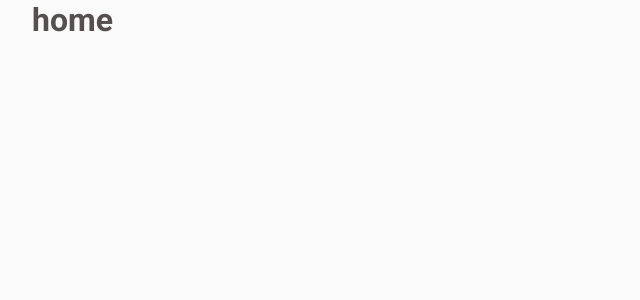
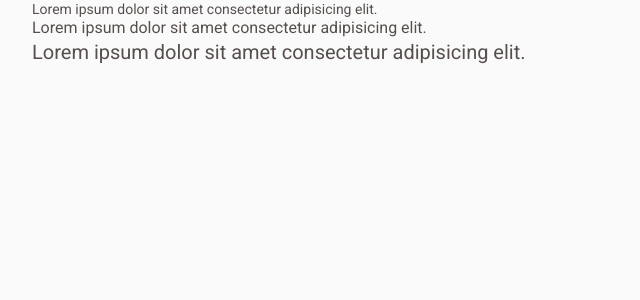
Before and after one commit to danielVFS/coffee-delivery, a React (Vite) app: page / in a window 1280 px wide. Shown: the top 300 px of the page, without its empty margins (0-640 px from the left). Built offline with nearby package versions, Linux system fonts and the light colour scheme.

Commit message:
feat(Text): create component

```diff
--- /dev/null
+++ b/src/components/Text/index.tsx
@@ -0,0 +1,15 @@
+import { TextContainer, TEXT_SIZES } from "./styles";
+
+interface TextProps extends React.HTMLProps<HTMLParagraphElement> {
+  variant: keyof typeof TEXT_SIZES;
+  bold?: boolean;
+  children: string;
+}
+
+export function Text({ variant, bold, children }: TextProps) {
+  return (
+    <TextContainer variant={variant} bold={bold}>
+      {children}
+    </TextContainer>
+  );
+}
--- /dev/null
+++ b/src/components/Text/styles.ts
@@ -0,0 +1,19 @@
+import styled from "styled-components";
+
+export const TEXT_SIZES = {
+  large: 1.25,
+  medium: 1,
+  small: 0.875,
+} as const;
+
+interface TextContainerProps {
+  variant: keyof typeof TEXT_SIZES;
+  bold?: boolean;
+}
+
+export const TextContainer = styled.p<TextContainerProps>`
+  font-family: "Roboto", sans-serif;
+  line-height: 1.3;
+  font-size: ${(props) => `${TEXT_SIZES[props.variant]}rem`};
+  font-weight: ${(props) => (props.bold ? "bold" : "normal")};
+`;
--- a/src/pages/Home/index.tsx
+++ b/src/pages/Home/index.tsx
@@ -1,3 +1,17 @@
+import { Text } from "../../components/Text";
+
 export function Home() {
-  return <h1>home</h1>;
+  return (
+    <>
+      <Text variant="small">
+        Lorem ipsum dolor sit amet consectetur adipisicing elit.
+      </Text>
+      <Text variant="medium">
+        Lorem ipsum dolor sit amet consectetur adipisicing elit.
+      </Text>
+      <Text variant="large">
+        Lorem ipsum dolor sit amet consectetur adipisicing elit.
+      </Text>
+    </>
+  );
 }
```
